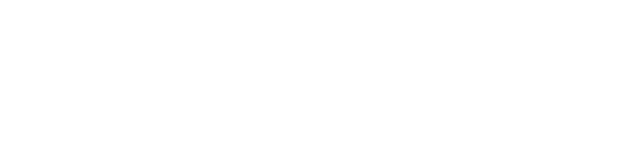
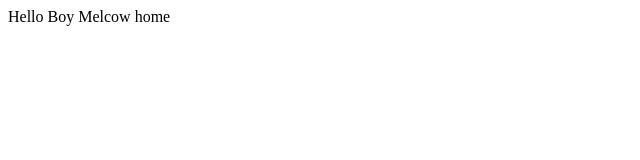
Before and after one commit to taslimmuhammed/Git_sample, a plain HTML site: page i2.html in a window 1280 px wide. Shown: the whole page, without its empty margins (0-640 px from the left). Drawn offline with Linux system fonts and the light colour scheme.

Commit message:
Branching

```diff
--- a/i2.html
+++ b/i2.html
@@ -2,5 +2,7 @@
     <head>
         <title></title>
     </head>
-    <body></body>
+    <body>Hello Boy
+        Melcow home
+    </body>
 </html>
```
